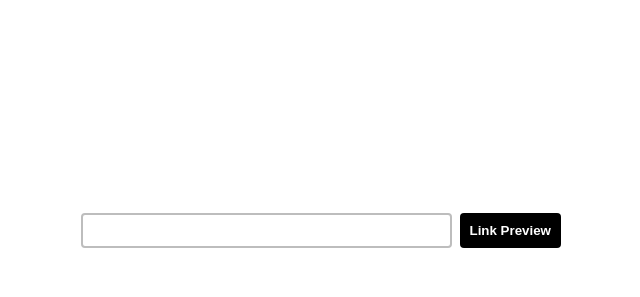
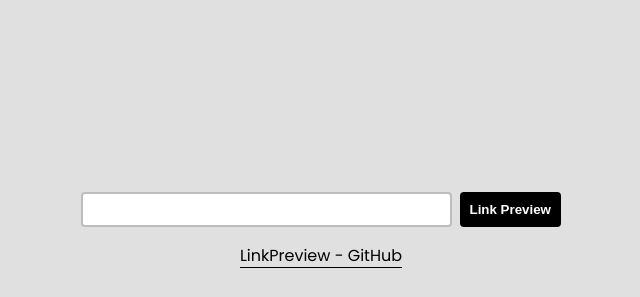
Before and after one commit to 4akhilkumar/LinkPreview, a plain HTML site: page docs/index.html in a window 1280 px wide. Shown: the part 154-451 px from the top of the page, without its empty margins (319-959 px from the left). Drawn offline with nearby package versions, Linux system fonts and the light colour scheme.

Commit message:
GitHub Repo link added

```diff
--- a/docs/index.html
+++ b/docs/index.html
@@ -13,6 +13,9 @@
         <input type="text" name="url" id="id_url" class="input-url">
         <button type="button" class="get-link-preview" id="id_btn-get-link-preview">Link Preview</button>
     </div>
+    <div class="link-preview-github-repo">
+        <a href="https://github.com/4akhilkumar/LinkPreview">LinkPreview - GitHub</a>
+    </div>
     <div class="link-preview-container"></div>
 
     <script src="main.js"></script>
--- a/docs/style.css
+++ b/docs/style.css
@@ -13,7 +13,7 @@ body {
   align-items: center;
   justify-content: center;
   height: 100vh;
-  row-gap: 2rem;
+  background: #e0e0e0;
 }
 
 .link-preview {
@@ -24,6 +24,7 @@ body {
   height: 10rem;
   padding: .8rem;
   border-radius: .25rem;
+  background: #FFF;
 }
 
 .link-preview-img {
@@ -70,6 +71,17 @@ body {
   column-gap: .5rem;
   width: 100%;
   max-width: 30rem;
+}
+
+.link-preview-github-repo {
+  margin: 1rem 0 2rem 0;
+}
+
+.link-preview-github-repo a {
+  text-decoration: none;
+  color: #000;
+  border-bottom: 1px solid #000;
+  transition: all ease-in-out .4s;
 }
 
 input[type="text"].input-url {
```
